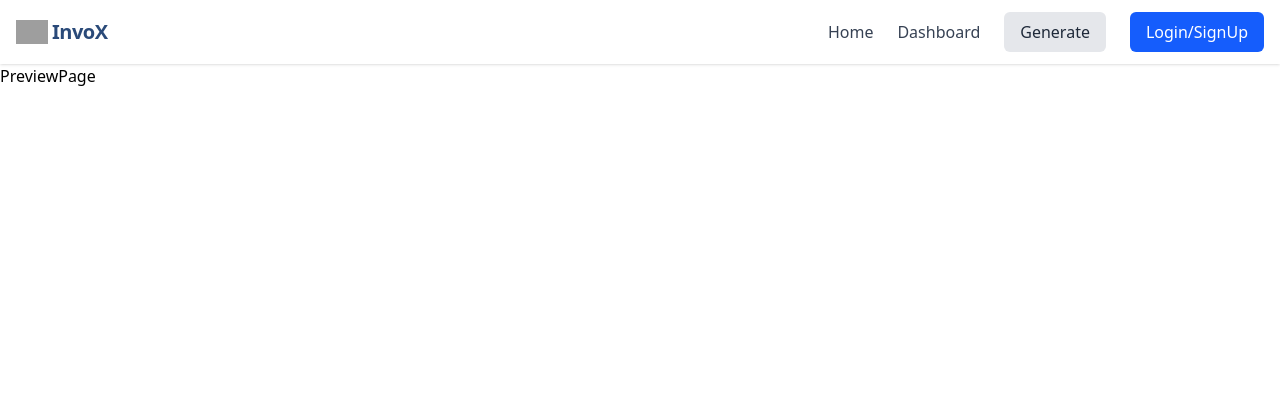
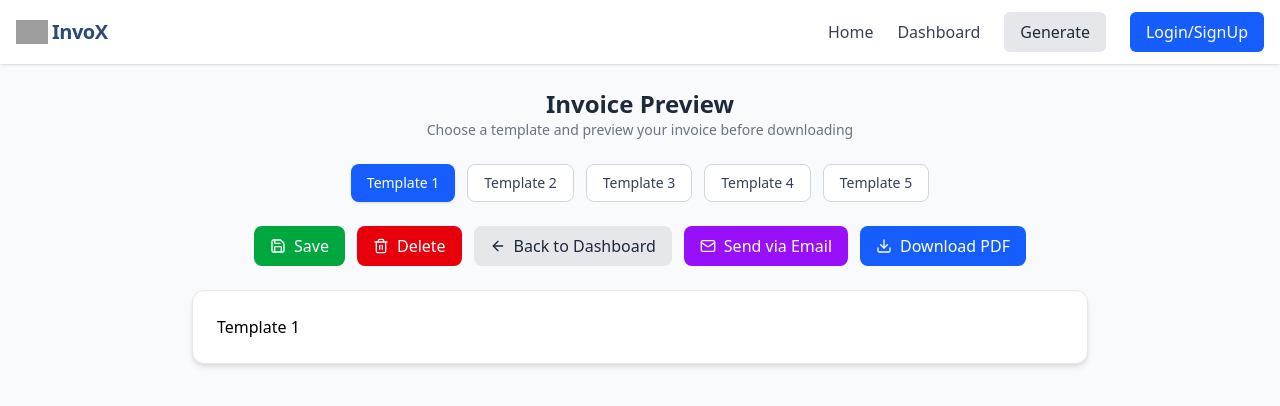
Before and after one commit to Darsh0002/InvoX-frontend, a React (Vite) app: page /preview in a window 1280 px wide. Shown: the top 406 px of the page. Built offline with nearby package versions, Linux system fonts and the light colour scheme; grey boxes are pictures that could not be loaded.

Commit message:
Designed the layout of Preview Page

```diff
--- /dev/null
+++ b/src/components/InvoicePreview.jsx
@@ -0,0 +1,14 @@
+import React, { forwardRef } from "react";
+import { formatInvoiceData } from "../util/formatInvoiceData";
+import Template1 from "../templates/Template1.jsx";
+
+const InvoicePreview = forwardRef(({ invoiceData, template }, ref) => {
+
+  const formattedData =   formatInvoiceData(invoiceData);
+
+  return <div ref={ref}>
+      <Template1 data={formattedData} />
+    </div>;
+});
+
+export default InvoicePreview;
--- a/src/components/Template1.jsx
+++ /dev/null
@@ -1,35 +0,0 @@
-import React from 'react';
-import { Check } from 'lucide-react';
-
-const Template1 = ({ isSelected }) => {
-  return (
-    <div className={`relative p-4 bg-white border-2 rounded-lg transition-all duration-200 hover:shadow-md ${
-      isSelected ? 'border-blue-500 bg-blue-50' : 'border-gray-200'
-    }`}>
-      {isSelected && (
-        <div className="absolute -top-2 -right-2 w-6 h-6 bg-blue-500 rounded-full flex items-center justify-center">
-          <Check size={14} className="text-white" />
-        </div>
-      )}
-      <div className="text-center mb-3">
-        <div className="text-3xl mb-2">📄</div>
-        <h3 className="font-semibold text-gray-800 text-sm">Classic Professional</h3>
-      </div>
-      <div className="bg-gray-50 p-3 rounded text-xs text-gray-600 space-y-1">
-        <div className="flex justify-between">
-          <span>Invoice #</span>
-          <span>INV-001</span>
-        </div>
-        <div className="flex justify-between">
-          <span>Amount</span>
-          <span>$1,250.00</span>
-        </div>
-        <div className="w-full bg-gray-200 rounded h-1 mt-2">
-          <div className="bg-blue-500 h-1 rounded w-3/4"></div>
-        </div>
-      </div>
-    </div>
-  );
-};
-
-export default Template1;
--- a/src/components/TemplateGrid.jsx
+++ b/src/components/TemplateGrid.jsx
@@ -1,17 +1,20 @@
 import React, { useState } from "react";
 import { Check, Crown, Eye, X } from "lucide-react";
+import toast from "react-hot-toast";
 
 // Import your data
 import { templates, proTemplates } from "../assets/assets.js";
 
 const TemplateGrid = ({ onTemplateClick, onPreviewClick }) => {
-  const [selectedTemplate, setSelectedTemplate] = useState(1);
+  const [selectedTemplate, setSelectedTemplate] = useState(templates[0].id);
 
   // Helper to merge lists
   const allTemplates = [
     ...templates.map((t) => ({ ...t, isPro: false })),
     ...proTemplates.map((t) => ({ ...t, isPro: true })),
   ];
+
+  const selectedTemplateData = allTemplates.find(t => t.id === selectedTemplate);
 
   return (
     <div className="space-y-8">
@@ -100,7 +103,13 @@ const TemplateGrid = ({ onTemplateClick, onPreviewClick }) => {
       {/* Action Buttons */}
       <div className="text-center">
         <button
-          onClick={onPreviewClick}
+          onClick={() => {
+            if (selectedTemplateData?.isPro) {
+              toast.error("Upgrade to Pro ✪");
+            } else {
+              onPreviewClick();
+            }
+          }}
           className="inline-flex items-center gap-2 px-6 py-2.5 bg-gray-900 text-white text-sm rounded-lg hover:bg-gray-800 transition-all font-medium shadow-md hover:shadow-lg transform active:scale-95"
         >
           <Eye size={16} />
--- /dev/null
+++ b/src/constants.js
@@ -0,0 +1,49 @@
+export const initialInvoiceData = {
+  title: "New Invoice",
+
+  billing: {
+    name: "",
+    phone: "",
+    address: "",
+  },
+
+  shipping: {
+    name: "",
+    phone: "",
+    address: "",
+  },
+
+  invoice: {
+    number: "",
+    date: "",
+    dueDate: "",
+  },
+
+  account: {
+    holderName: "",
+    number: "",
+    bankName: "",
+  },
+
+  company: {
+    name: "",
+    number: "",
+    address: "",
+  },
+
+  tax: 0,
+
+  notes: "",
+
+  items: [
+    {
+      name: "",
+      qty: "",
+      amount: "",
+      description: "",
+      total: 0,
+    },
+  ],
+
+  logo: "",
+};
--- a/src/context/AppContext.jsx
+++ b/src/context/AppContext.jsx
@@ -1,56 +1,7 @@
 import React, { createContext, useState } from "react";
+import { initialInvoiceData } from "../constants.js";
 
 export const AppContext = createContext();
-
-export const initialInvoiceData = {
-  title: "New Invoice",
-
-  billing: {
-    name: "",
-    phone: "",
-    address: "",
-  },
-
-  shipping: {
-    name: "",
-    phone: "",
-    address: "",
-  },
-
-  invoice: {
-    number: "",
-    date: "",
-    dueDate: "",
-  },
-
-  account: {
-    holderName: "",
-    number: "",
-    bankName: "",
-  },
-
-  company: {
-    name: "",
-    number: "",
-    address: "",
-  },
-
-  tax: 0,
-
-  notes: "",
-
-  items: [
-    {
-      name: "",
-      qty: "",
-      amount: "",
-      description: "",
-      total: 0,
-    },
-  ],
-
-  logo: "",
-};
 
 export const AppContextProvider = ({ children }) => {
   const [invoiceTitle, setInvoiceTitle] = useState("New Invoice");
--- a/src/pages/LandingPage.jsx
+++ b/src/pages/LandingPage.jsx
@@ -13,7 +13,7 @@ import {
 } from "lucide-react";
 
 const LandingPage = () => {
-  const [isMobileMenuOpen, setIsMobileMenuOpen] = React.useState(false);
+  // const [isMobileMenuOpen, setIsMobileMenuOpen] = React.useState(false);
   return (
     <>
       <div className="font-sans text-gray-800 antialiased overflow-x-hidden">
--- a/src/pages/PreviewPage.jsx
+++ b/src/pages/PreviewPage.jsx
@@ -1,9 +1,86 @@
-import React from 'react'
+import React, { useRef, useContext } from "react";
+import { templates } from "../assets/assets";
+import { AppContext } from "../context/AppContext";
+import InvoicePreview from "../components/InvoicePreview";
+import { Save, Trash2, ArrowLeft, Mail, Download } from "lucide-react";
 
 const PreviewPage = () => {
+  const previewRef = useRef();
+  const { selectedTemplate, setSelectedTemplate, invoiceData } =
+    useContext(AppContext);
+
   return (
-    <div>PreviewPage</div>
-  )
-}
+    <div className="min-h-screen bg-gray-50 p-6 ">
+      {/* ===== Header Section ===== */}
+      <div className="mb-6 text-center">
+        <h1 className="text-2xl font-semibold text-gray-800">
+          Invoice Preview
+        </h1>
+        <p className="text-sm text-gray-500">
+          Choose a template and preview your invoice before downloading
+        </p>
+      </div>
 
-export default PreviewPage
+      {/* ===== Template Selector ===== */}
+      <div className="mb-6 flex flex-wrap gap-3 justify-center">
+        {templates.map(({ id, label }) => (
+          <button
+            key={id}
+            onClick={() => setSelectedTemplate(id)}
+            className={`px-4 py-2 rounded-lg text-sm font-medium transition-all
+              ${
+                selectedTemplate === id
+                  ? "bg-blue-600 text-white shadow"
+                  : "bg-white border border-gray-300 text-gray-700 hover:bg-blue-50"
+              }`}
+          >
+            {label}
+          </button>
+        ))}
+      </div>
+
+      {/* ===== Action Buttons ===== */}
+      <div className="mb-6 flex flex-wrap gap-3 justify-center">
+        <button className="px-4 py-2 rounded-lg bg-green-600 text-white hover:bg-green-700 transition flex items-center gap-2">
+          <Save size={16} />
+          Save
+        </button>
+
+        <button className="px-4 py-2 rounded-lg bg-red-600 text-white hover:bg-red-700 transition flex items-center gap-2">
+          <Trash2 size={16} />
+          Delete
+        </button>
+
+        <button className="px-4 py-2 rounded-lg bg-gray-200 text-gray-800 hover:bg-gray-300 transition flex items-center gap-2">
+          <ArrowLeft size={16} />
+          Back to Dashboard
+        </button>
+
+        <button className="px-4 py-2 rounded-lg bg-purple-600 text-white hover:bg-purple-700 transition flex items-center gap-2">
+          <Mail size={16} />
+          Send via Email
+        </button>
+
+        <button className="px-4 py-2 rounded-lg bg-blue-600 text-white hover:bg-blue-700 transition flex items-center gap-2">
+          <Download size={16} />
+          Download PDF
+        </button>
+      </div>
+
+      {/* ===== Preview Area ===== */}
+      <div className="flex justify-center">
+        <div
+          ref={previewRef}
+          className="w-full max-w-4xl bg-white p-6 border border-gray-200 rounded-xl shadow-md"
+        >
+          <InvoicePreview
+            invoiceData={invoiceData}
+            template={selectedTemplate}
+          />
+        </div>
+      </div>
+    </div>
+  );
+};
+
+export default PreviewPage;
--- /dev/null
+++ b/src/templates/Template1.jsx
@@ -0,0 +1,12 @@
+import React from "react";
+import { Check } from "lucide-react";
+
+const Template1 = ({ data }) => {
+  return (
+    <div>
+      <h1>Template 1</h1>
+    </div>
+  );
+};
+
+export default Template1;
--- /dev/null
+++ b/src/util/formatInvoiceData.js
@@ -0,0 +1,62 @@
+export const formatInvoiceData = (invoiceData) => {
+  const {
+    title,
+    company = {},
+    invoice = {},
+    account = {},
+    billing = {},
+    shipping = {},
+    tax = 0,
+    notes = "",
+    items = [],
+    logo = "",
+  } = invoiceData || {};
+
+  const currencySymbol = "₹";
+  const subtotal = items.reduce(
+    (sum, item) =>
+      sum + (parseFloat(item.amount) || 0) * (parseFloat(item.qty) || 0),
+    0
+  );
+  const taxAmount = (subtotal * (parseFloat(tax) || 0)) / 100;
+  const total = subtotal + taxAmount;
+
+  return {
+    title,
+    companyName: company.name || "",
+    companyNumber: company.number || "",
+    companyAddress: company.address || "",
+    companyLogo: logo || "",
+
+    invoiceNumber: invoice.number || "",
+    invoiceDate: invoice.date || "",
+    invoiceDueDate: invoice.dueDate || "",
+
+    accountHolderName: account.holderName || "",
+    accountNumber: account.number || "",
+    bankName: account.bankName || "",
+
+    billingName: billing.name || "",
+    billingPhone: billing.phone || "",
+    billingAddress: billing.address || "",
+
+    shippingName: shipping.name || "",
+    shippingPhone: shipping.phone || "",
+    shippingAddress: shipping.address || "",
+
+    taxRate: parseFloat(tax) || 0,
+    notes,
+    items: items.map((item, index) => ({
+      id: index + 1,
+      name: item.name || "",
+      description: item.description || "",
+      qty: parseFloat(item.qty) || 0,
+      amount: parseFloat(item.amount) || 0,
+      total: (parseFloat(item.amount) || 0) * (parseFloat(item.qty) || 0),
+    })),
+    subtotal,
+    taxAmount,
+    total,
+    currencySymbol,
+  };
+};
```
Also changed, not shown: src/templates/Template2.jsx (renamed from src/components/Template2.jsx), src/templates/Template3.jsx (renamed from src/components/Template3.jsx).
